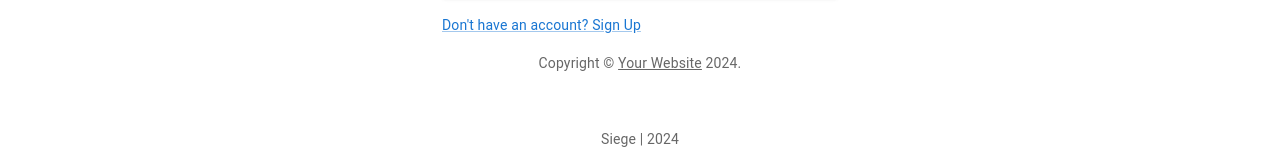
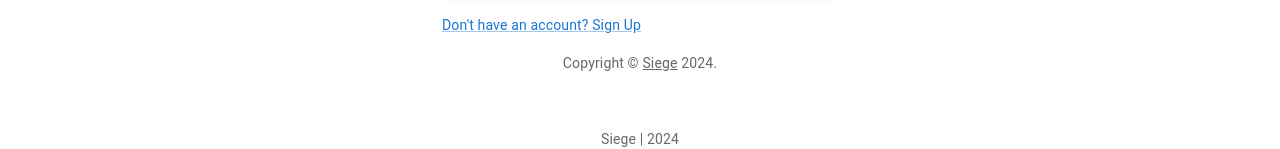
Before and after one commit to Vincent-Lin-UF/sweProject, a React (Create React App) app in the folder frontend/: page /login in a window 1280 px wide. Shown: the part 392-541 px from the top of the page. Built offline with nearby package versions, Linux system fonts and the light colour scheme.

Commit message:
fixed copywrite message

```diff
--- a/frontend/src/login/Login.js
+++ b/frontend/src/login/Login.js
@@ -23,7 +23,7 @@ function Copyright() {
         <Typography variant="body2" color="text.secondary" align="center" sx={{ mt: 2 }}>
             {'Copyright © '}
             <Link color="inherit" href="https://siege-swe.vercel.app/">
-                Your Website
+                Siege
             </Link>{' '}
             {new Date().getFullYear()}
             {'.'}
--- a/frontend/src/login/SignUp.js
+++ b/frontend/src/login/SignUp.js
@@ -18,7 +18,7 @@ function Copyright() {
         <Typography variant="body2" color="text.secondary" align="center" sx={{ mt: 2 }}>
             {'Copyright © '}
             <Link color="inherit" href="https://siege-swe.vercel.app/">
-                Your Website
+                Siege
             </Link>{' '}
             {new Date().getFullYear()}
             {'.'}
```
